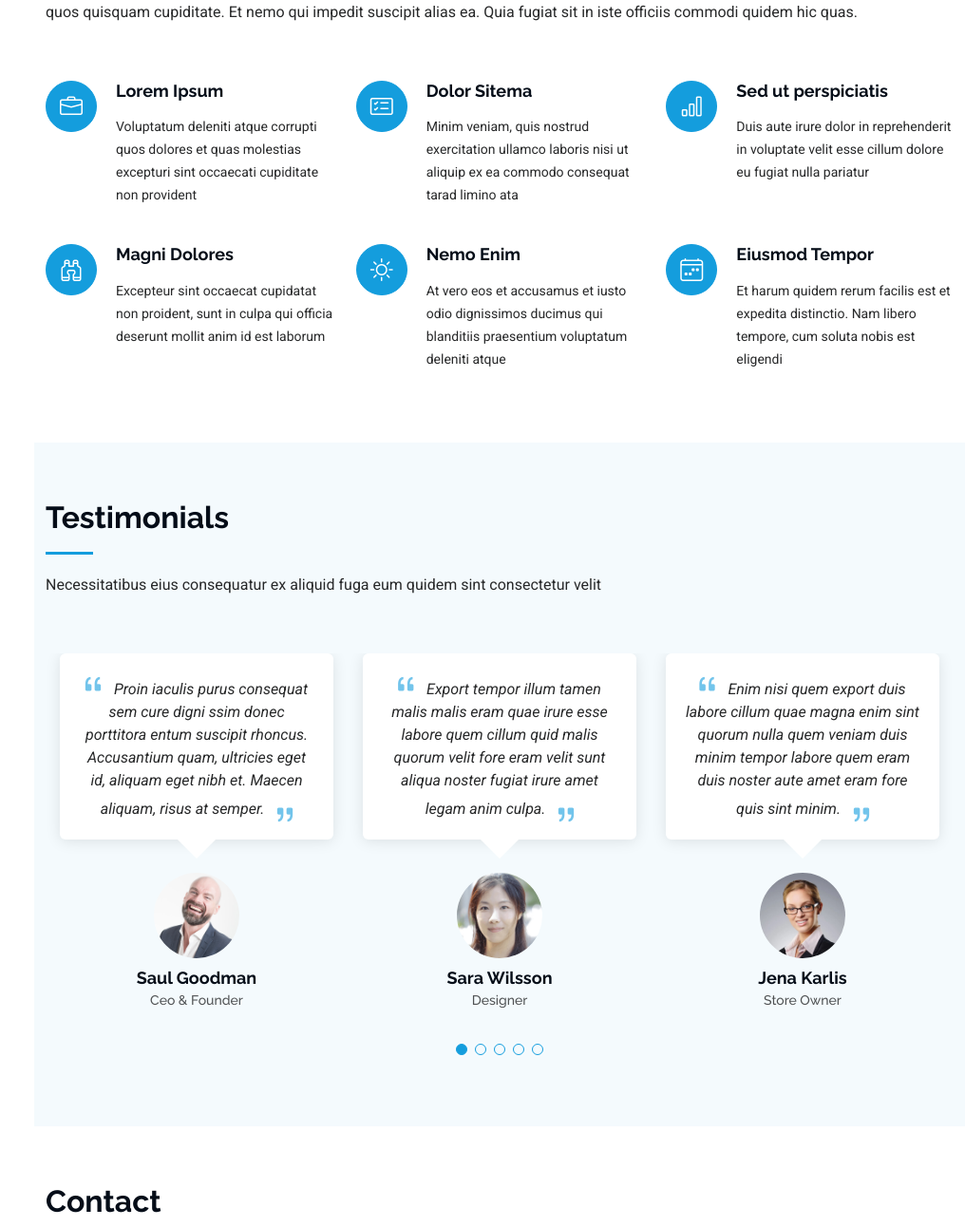
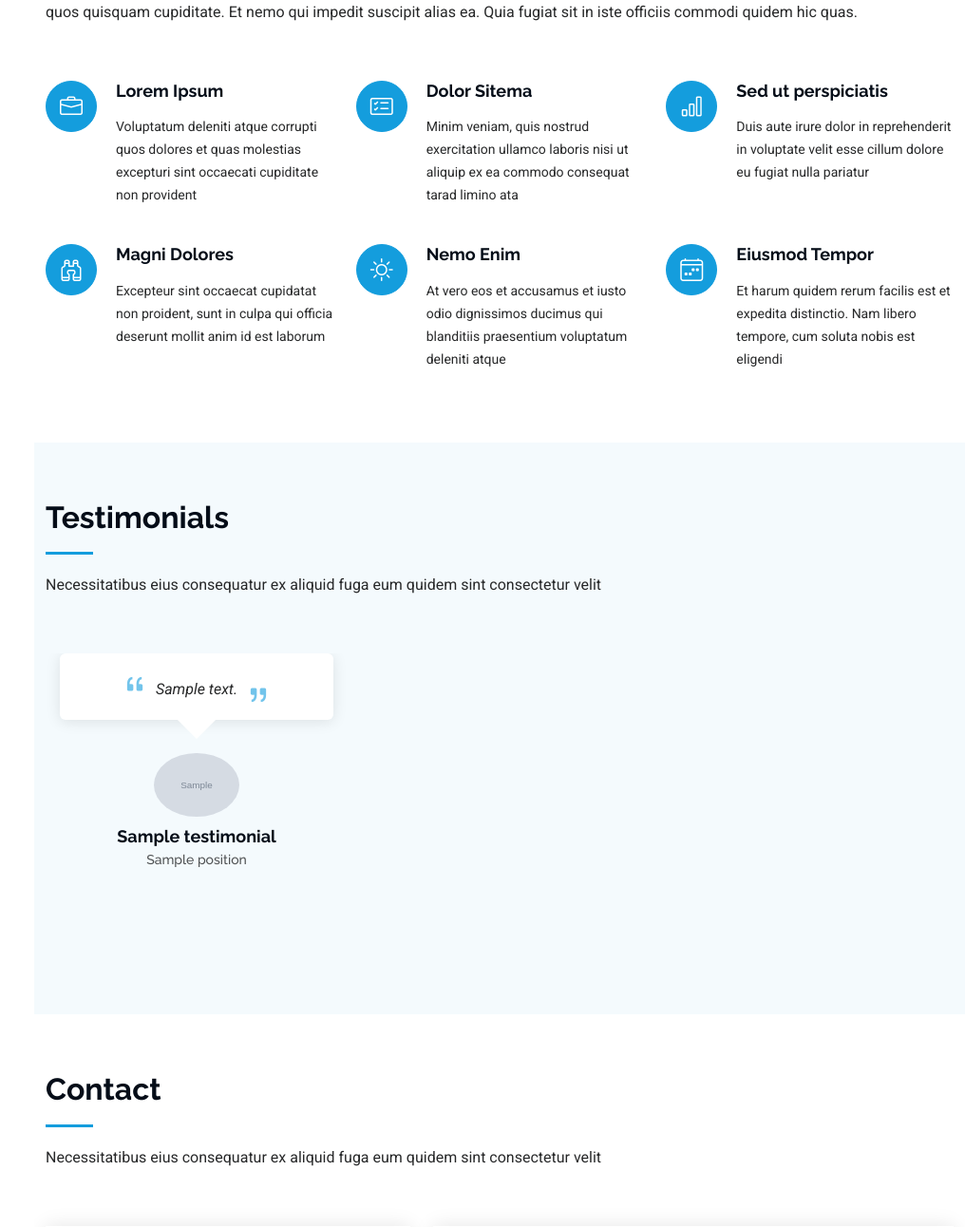
Before and after one commit to rezadrakhshan/RezaDerakhshanFolio, a Django app: template templates/index.html in a window 1280 px wide. Shown: the part 4596-5888 px from the top of the page at 95% size, without its empty margins (264-1280 px from the left). Run offline with Django 5.2, Linux system fonts and the light colour scheme; the template is opened without the code that fills it: most values are stand-ins (such as "Sample title", 1, 10 or a date in 2020); grey boxes marked "Sample" are stand-in pictures; some libraries are stand-ins or nearby versions.

Commit message:
feat(testimonial): devloped model for testimonial and show objects in front

```diff
--- a/app/admin.py
+++ b/app/admin.py
@@ -1,5 +1,5 @@
 from django.contrib import admin
-from .models import Skills, Experience, Eduction
+from .models import Skills, Experience, Eduction, Testimonial
 
 # Register your models here.
 
@@ -7,3 +7,4 @@
 admin.site.register(Skills)
 admin.site.register(Experience)
 admin.site.register(Eduction)
+admin.site.register(Testimonial)
--- a/app/views.py
+++ b/app/views.py
@@ -1,5 +1,5 @@
 from django.shortcuts import render
-from .models import Skills, Experience, Eduction
+from .models import Skills, Experience, Eduction, Testimonial
 from math import ceil
 
 # Create your views here.
@@ -9,6 +9,7 @@
     skills = list(Skills.objects.all())
     experience = Experience.objects.all()
     education = Eduction.objects.all()
+    testimonial = Testimonial.objects.all()
     half = ceil(len(skills) / 2)
     skills_left = skills[:half]
     skills_right = skills[half:]
@@ -20,5 +21,6 @@
             "skills_right": skills_right,
             "experiences": experience,
             "educations": education,
+            "testimonials": testimonial,
         },
     )
--- a/templates/index.html
+++ b/templates/index.html
@@ -574,71 +574,20 @@
             }
           </script>
           <div class="swiper-wrapper">
-
+            {% for i in testimonials %}
             <div class="swiper-slide">
               <div class="testimonial-item">
                 <p>
                   <i class="bi bi-quote quote-icon-left"></i>
-                  <span>Proin iaculis purus consequat sem cure digni ssim donec porttitora entum suscipit rhoncus. Accusantium quam, ultricies eget id, aliquam eget nibh et. Maecen aliquam, risus at semper.</span>
+                  <span>{{i.comment}}</span>
                   <i class="bi bi-quote quote-icon-right"></i>
                 </p>
-                <img src="{% static "assets/img/testimonials/testimonials-1.jpg" %}" class="testimonial-img" alt="">
-                <h3>Saul Goodman</h3>
-                <h4>Ceo &amp; Founder</h4>
+                <img src="{{i.profile.url}}" class="testimonial-img" alt="">
+                <h3>{{i.name}}</h3>
+                <h4>{{i.position}}</h4>
               </div>
             </div><!-- End testimonial item -->
-
-            <div class="swiper-slide">
-              <div class="testimonial-item">
-                <p>
-                  <i class="bi bi-quote quote-icon-left"></i>
-                  <span>Export tempor illum tamen malis malis eram quae irure esse labore quem cillum quid malis quorum velit fore eram velit sunt aliqua noster fugiat irure amet legam anim culpa.</span>
-                  <i class="bi bi-quote quote-icon-right"></i>
-                </p>
-                <img src="{% static "assets/img/testimonials/testimonials-2.jpg" %}" class="testimonial-img" alt="">
-                <h3>Sara Wilsson</h3>
-                <h4>Designer</h4>
-              </div>
-            </div><!-- End testimonial item -->
-
-            <div class="swiper-slide">
-              <div class="testimonial-item">
-                <p>
-                  <i class="bi bi-quote quote-icon-left"></i>
-                  <span>Enim nisi quem export duis labore cillum quae magna enim sint quorum nulla quem veniam duis minim tempor labore quem eram duis noster aute amet eram fore quis sint minim.</span>
-                  <i class="bi bi-quote quote-icon-right"></i>
-                </p>
-                <img src="{% static "assets/img/testimonials/testimonials-3.jpg" %}" class="testimonial-img" alt="">
-                <h3>Jena Karlis</h3>
-                <h4>Store Owner</h4>
-              </div>
-            </div><!-- End testimonial item -->
-
-            <div class="swiper-slide">
-              <div class="testimonial-item">
-                <p>
-                  <i class="bi bi-quote quote-icon-left"></i>
-                  <span>Fugiat enim eram quae cillum dolore dolor amet nulla culpa multos export minim fugiat dolor enim duis veniam ipsum anim magna sunt elit fore quem dolore labore illum veniam.</span>
-                  <i class="bi bi-quote quote-icon-right"></i>
-                </p>
-                <img src="{% static "assets/img/testimonials/testimonials-4.jpg" %}" class="testimonial-img" alt="">
-                <h3>Matt Brandon</h3>
-                <h4>Freelancer</h4>
-              </div>
-            </div><!-- End testimonial item -->
-
-            <div class="swiper-slide">
-              <div class="testimonial-item">
-                <p>
-                  <i class="bi bi-quote quote-icon-left"></i>
-                  <span>Quis quorum aliqua sint quem legam fore sunt eram irure aliqua veniam tempor noster veniam sunt culpa nulla illum cillum fugiat legam esse veniam culpa fore nisi cillum quid.</span>
-                  <i class="bi bi-quote quote-icon-right"></i>
-                </p>
-                <img src="{% static "assets/img/testimonials/testimonials-5.jpg" %}" class="testimonial-img" alt="">
-                <h3>John Larson</h3>
-                <h4>Entrepreneur</h4>
-              </div>
-            </div><!-- End testimonial item -->
+            {% endfor %}
 
           </div>
           <div class="swiper-pagination"></div>
```
Also changed, not shown: app/models.py (+7 -0 lines), app/migrations/0005_testimonial.py (added), 1 other file.
